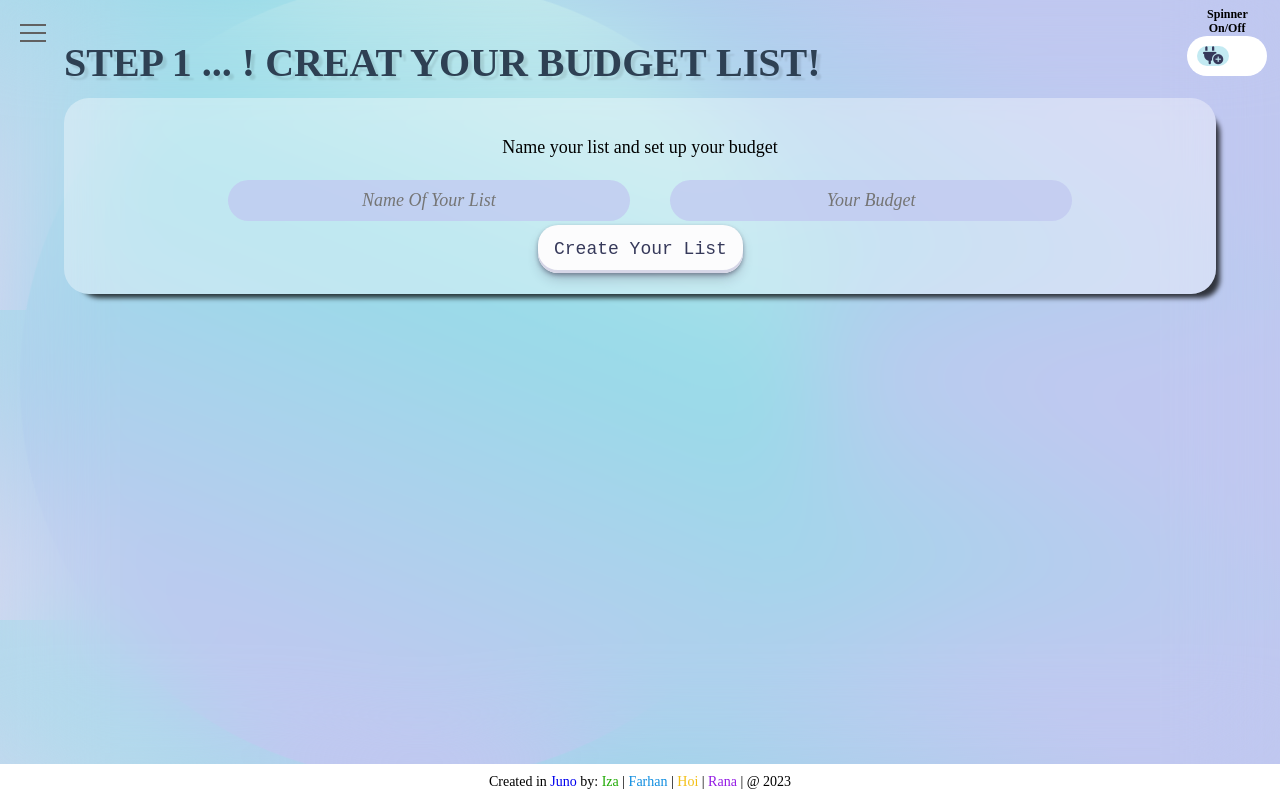
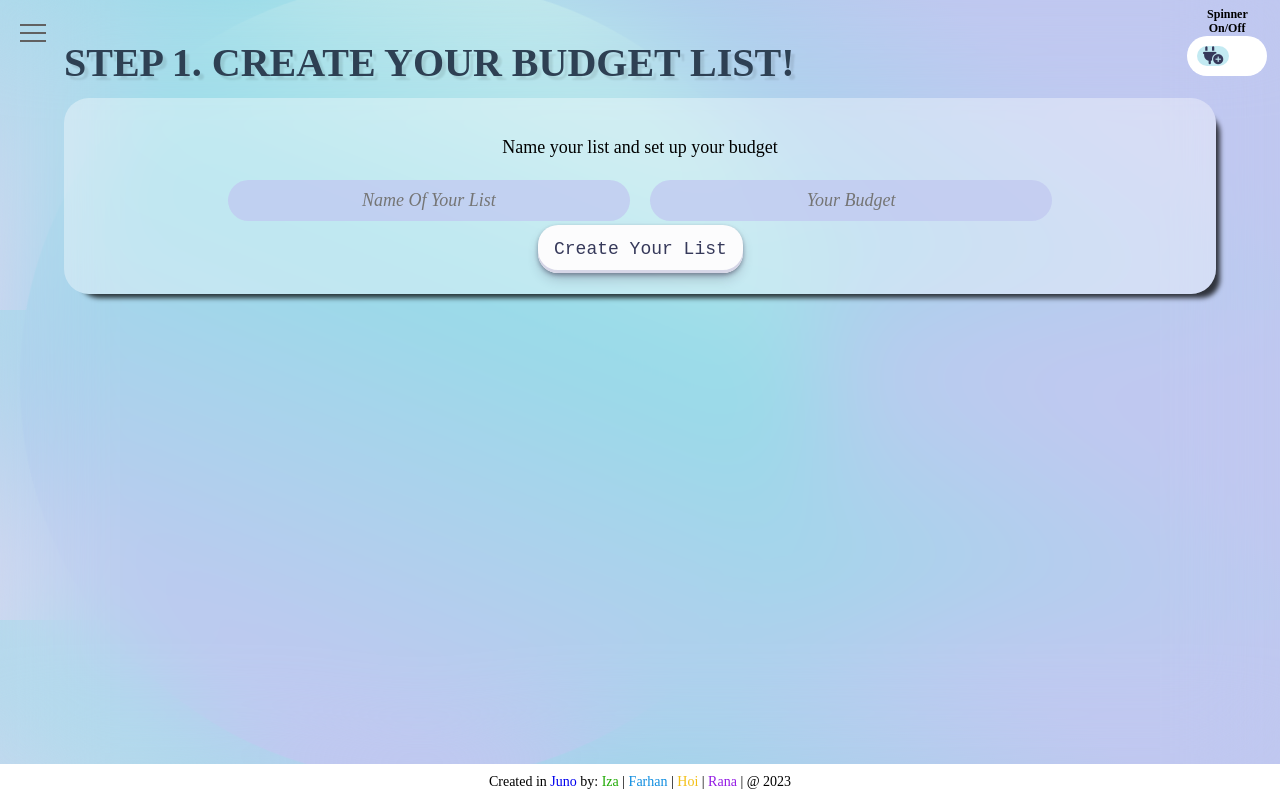
Before and after one commit to RIHFapp/BCM-backup, a React (Create React App) app: page /searchPage in a window 1280 px wide. Built offline with nearby package versions, Linux system fonts and the light colour scheme; a web font is replaced by a local one.

Commit message:
Added label description + class visually-hidden

```diff
--- a/src/Components/SearchPage.js
+++ b/src/Components/SearchPage.js
@@ -265,12 +265,12 @@ const SearchPage = (/* {pageLoad} */) => {
              { budgetLoad && (
                 <section >
                 <div className="inputSection wrapper">
-                  <h2>Step 1 ... ! Creat Your Budget list!</h2>
+                  <h2>Step 1. Create your budget list!</h2>
                   <form action="submit">
                     {/* name of the list input */}
                     <p>Name your list and set up your budget</p>
                     <div className="searchInput">
-                      <label htmlFor="newName"></label>
+                      <label className= "visually-hidden" htmlFor="newName">Add name of your list:</label>
                       <input
                         type="text"
                         id="newName"
@@ -279,7 +279,7 @@ const SearchPage = (/* {pageLoad} */) => {
                         />
 
                       {/* user's budget input */}
-                      <label htmlFor="newBudget"></label>
+                      <label className= "visually-hidden" htmlFor="newBudget">What's your budget: </label>
                       <input
                         type="text"
                         id="newBudget"
--- a/src/partials/base/_defaultStyles.scss
+++ b/src/partials/base/_defaultStyles.scss
@@ -88,3 +88,16 @@ html .swal2-show{
 a:focus {
    outline: none;
  }
+
+ .visually-hidden {
+	border: 0;
+	clip: rect(0 0 0 0);
+	clip-path: inset(50%);
+	height: 1px;
+	margin: -1px;
+	overflow: hidden;
+	padding: 0;
+	position: absolute;
+	white-space: nowrap;
+	width: 1px;
+}
```
